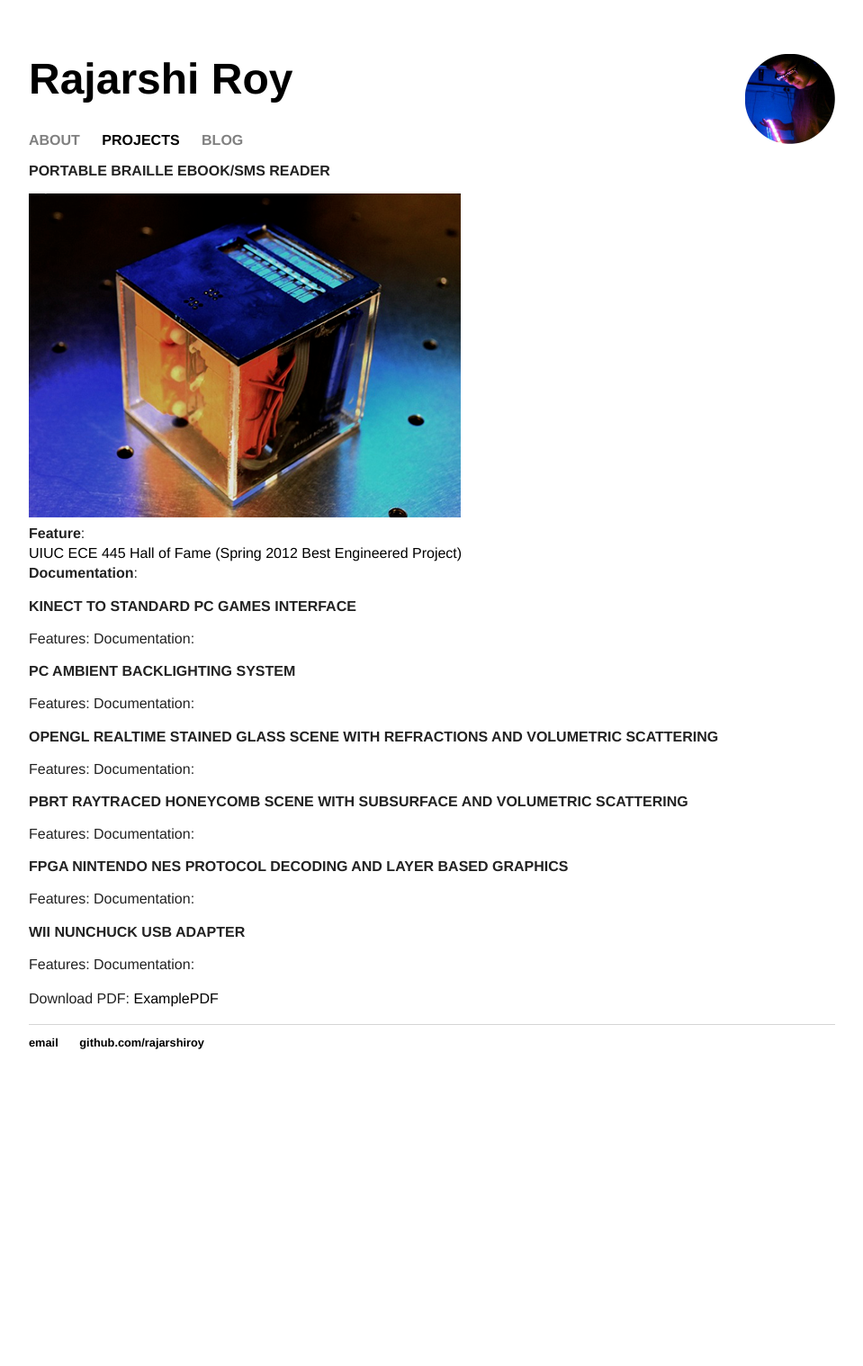
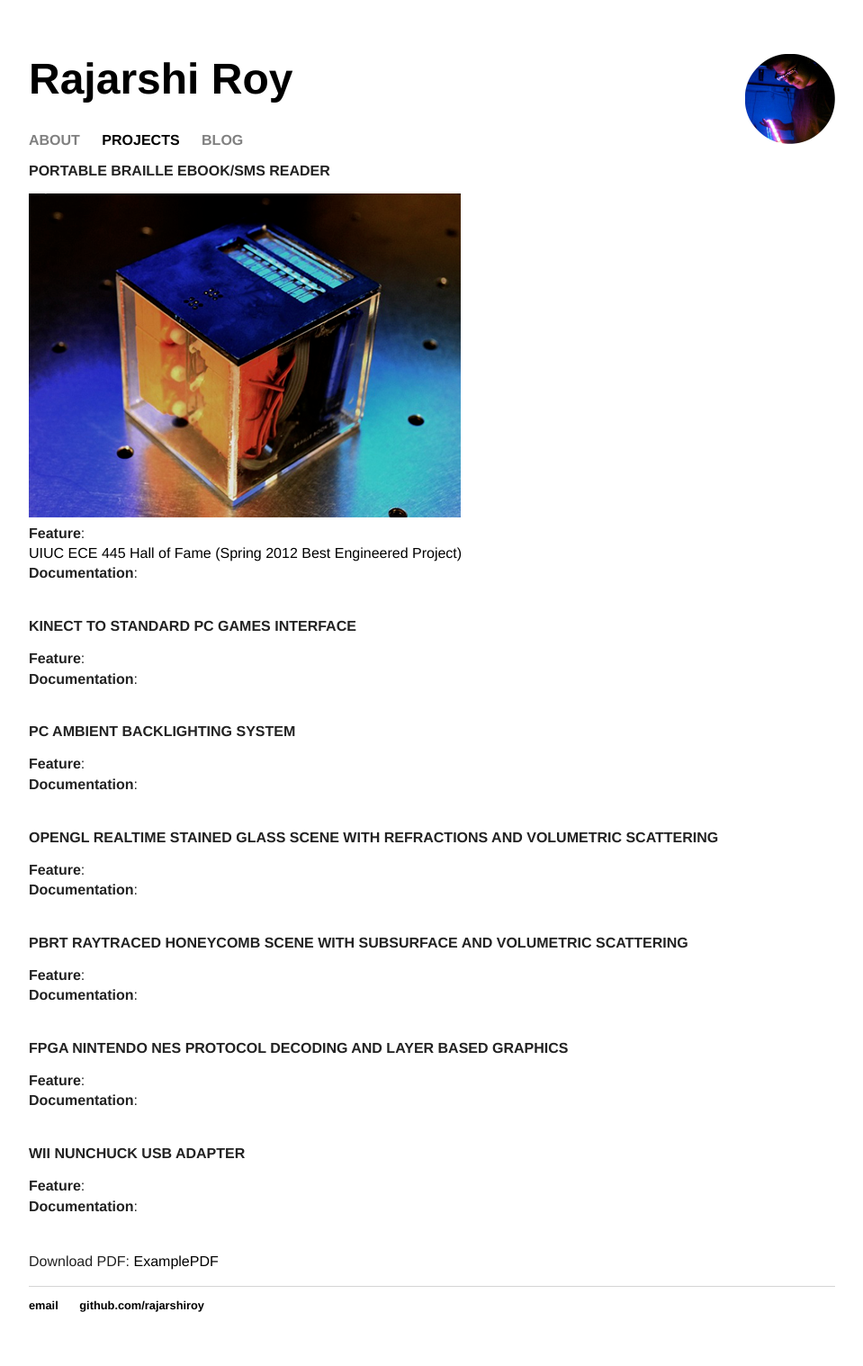
Before and after one commit to rajarshiroy/rajarshiroy.github.io, a Jekyll site: the page built from projects/index.html, in a window 1280 px wide. Shown: the whole page at 90% size, without its empty margins (160-1119 px from the left). Built offline with Jekyll 4.4.1, drawn with Linux system fonts in a browser that asks for light colours; before the commit the page ends 1226 px from its top, so only the background shows below that.

Commit message:
Update index.html

```diff
--- a/projects/index.html
+++ b/projects/index.html
@@ -6,45 +6,32 @@ title: Projects
 <img src="/projects/content/braille.png" width="480" height="360"><br/>
 **Feature**:<br/>
 [UIUC ECE 445 Hall of Fame (Spring 2012 Best Engineered Project)](https://courses.engr.illinois.edu/ece445/hall-of-fame.asp)<br/>
-**Documentation**:
-
+**Documentation**:<br/>
+<br/>
 ### KINECT TO STANDARD PC GAMES INTERFACE ###
-
-Features:
-Documentation:
-
-
-
+**Feature**:<br/>
+**Documentation**:<br/>
+<br/>
 ### PC AMBIENT BACKLIGHTING SYSTEM ###
-
-Features:
-Documentation:
-
-
+**Feature**:<br/>
+**Documentation**:<br/>
+<br/>
 ### OPENGL REALTIME STAINED GLASS SCENE WITH REFRACTIONS AND VOLUMETRIC SCATTERING  ###
-
-Features:
-Documentation:
-
-
+**Feature**:<br/>
+**Documentation**:<br/>
+<br/>
 ### PBRT RAYTRACED HONEYCOMB SCENE WITH SUBSURFACE AND VOLUMETRIC SCATTERING ###
-
-Features:
-Documentation:
-
+**Feature**:<br/>
+**Documentation**:<br/>
+<br/>
 ### FPGA NINTENDO NES PROTOCOL DECODING AND LAYER BASED GRAPHICS ###
-
-Features:
-Documentation:
-
-
-
+**Feature**:<br/>
+**Documentation**:<br/>
+<br/>
 ### WII NUNCHUCK USB ADAPTER ###
-
-Features:
-Documentation:
-
-
+**Feature**:<br/>
+**Documentation**:<br/>
+<br/>
 
 Download PDF:
 [ExamplePDF](/public/rajarshi.pdf)
```
